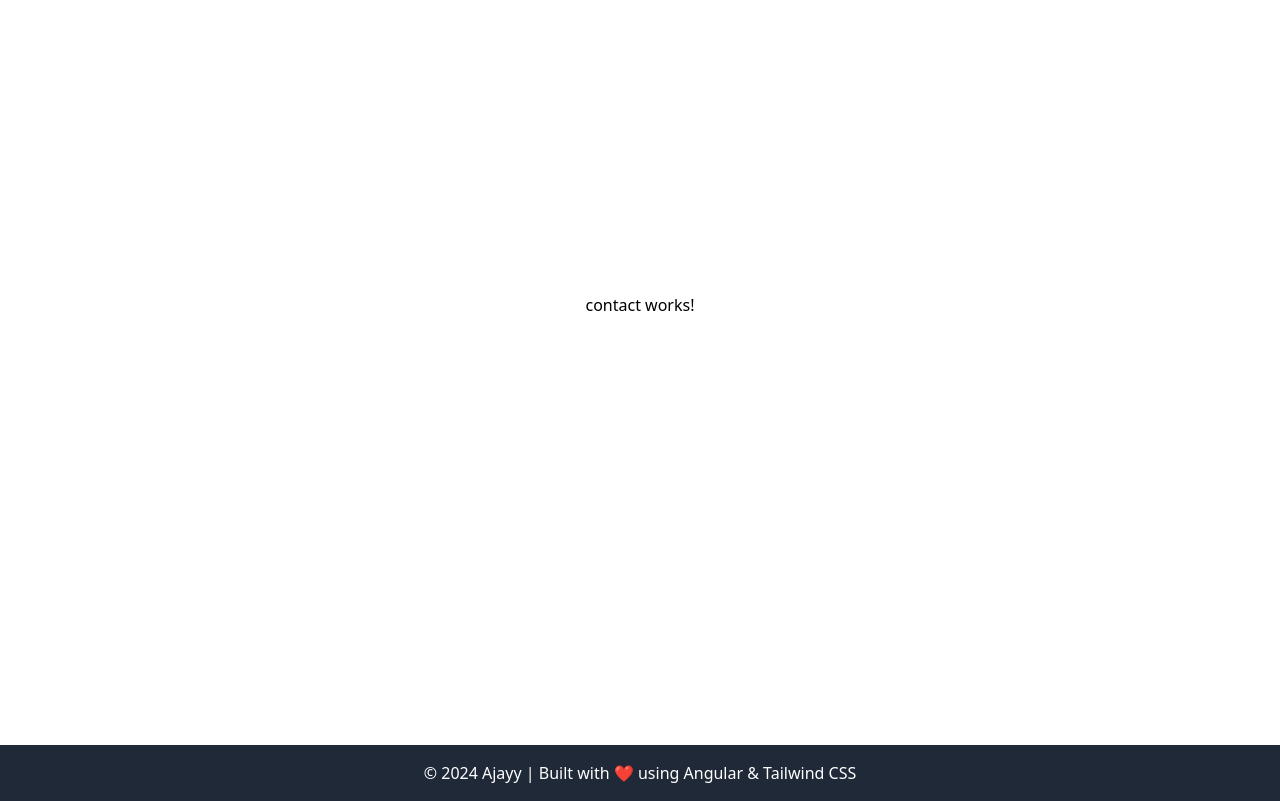
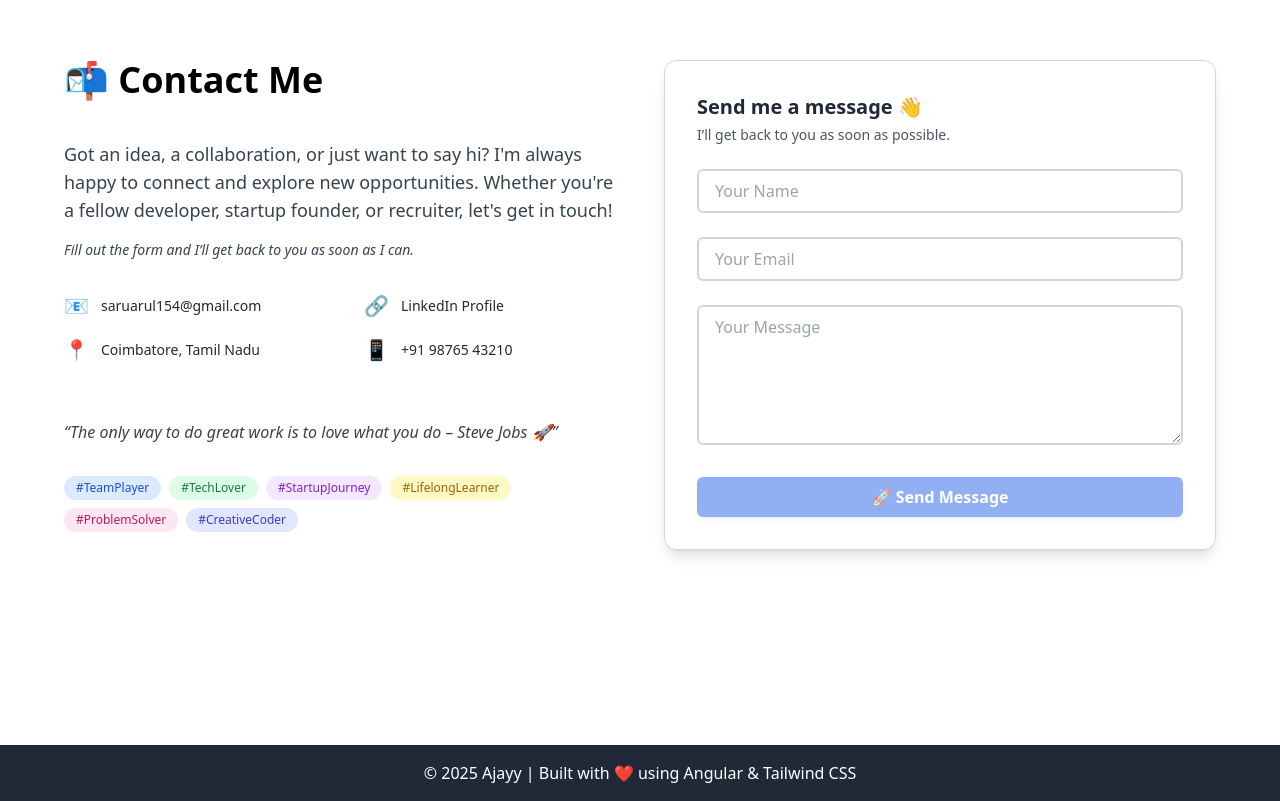
Before and after one commit to Arulsaru/my-portfolio, an Angular app: page / in a window 1280 px wide. Shown: the part 4167-4968 px from the top of the page. Built offline with nearby package versions, Linux system fonts and the light colour scheme.

Commit message:
Contact section done and dusted - current year dynamically impleemented

```diff
--- a/package.json
+++ b/package.json
@@ -18,7 +18,9 @@
     "@angular/platform-browser": "^18.1.0",
     "@angular/platform-browser-dynamic": "^18.1.0",
     "@angular/router": "^18.1.0",
+    "@emailjs/browser": "^4.4.1",
     "rxjs": "~7.8.0",
+    "sweetalert2": "^11.17.2",
     "tslib": "^2.3.0",
     "zone.js": "~0.14.3"
   },
--- a/src/app/components/footer/footer.component.html
+++ b/src/app/components/footer/footer.component.html
@@ -1,3 +1,3 @@
 <footer class="bg-gray-800 text-white p-4 text-center mt-10">
-  <p>© 2024 Ajayy | Built with ❤️ using Angular & Tailwind CSS</p>
+  <p>© {{ currentYear }} Ajayy | Built with ❤️ using Angular & Tailwind CSS</p>
 </footer>
--- a/src/app/components/footer/footer.component.ts
+++ b/src/app/components/footer/footer.component.ts
@@ -5,8 +5,8 @@ import { Component } from '@angular/core';
   standalone: true,
   imports: [],
   templateUrl: './footer.component.html',
-  styleUrl: './footer.component.css'
+  styleUrl: './footer.component.css',
 })
 export class FooterComponent {
-
+  currentYear = new Date().getFullYear();
 }
--- a/src/app/pages/contact/contact.component.html
+++ b/src/app/pages/contact/contact.component.html
@@ -1 +1,194 @@
-<p>contact works!</p>
+<section
+  id="contact"
+  class="py-16 px-6 md:px-10 lg:px-10 bg-white dark:bg-gray-900 text-black dark:text-white"
+>
+  <div
+    class="max-w-6xl mx-auto grid grid-cols-1 md:grid-cols-2 gap-12 items-start"
+  >
+    <!-- Left Side: Title & Info -->
+    <div>
+      <h2
+        class="text-3xl md:text-4xl font-bold mb-4 text-black dark:text-white"
+      >
+        📬 Contact Me
+      </h2>
+      <p
+        class="text-md md:text-lg text-gray-700 dark:text-gray-300 leading-relaxed mt-10"
+      >
+        Got an idea, a collaboration, or just want to say hi? I'm always happy
+        to connect and explore new opportunities. Whether you're a fellow
+        developer, startup founder, or recruiter, let's get in touch!
+      </p>
+
+      <!-- Instructional Text -->
+      <p class="text-sm text-gray-700 dark:text-gray-300 mt-4 italic">
+        Fill out the form and I’ll get back to you as soon as I can.
+      </p>
+
+      <!-- Contact Info (Optional) -->
+      <div
+        class="mt-8 grid grid-cols-1 sm:grid-cols-2 gap-y-4 gap-x-12 text-sm text-gray-800 dark:text-gray-200"
+      >
+        <!-- Left Column -->
+        <div class="flex items-center gap-3">
+          <span class="text-xl">📧</span>
+          <a href="mailto:saruarul154@gmail.com" class="hover:underline">{{
+            email
+          }}</a>
+        </div>
+
+        <div class="flex items-center gap-3">
+          <span class="text-xl">🔗</span>
+          <a
+            href="https://www.linkedin.com/in/arulmozhi-k/"
+            target="_blank"
+            class="hover:underline"
+          >
+            LinkedIn Profile
+          </a>
+        </div>
+
+        <!-- Left Column -->
+        <div class="flex items-center gap-3">
+          <span class="text-xl">📍</span>
+          <span>Coimbatore, Tamil Nadu</span>
+        </div>
+
+        <div class="flex items-center gap-3">
+          <span class="text-xl">📱</span>
+          <span>+91 98765 43210</span>
+        </div>
+      </div>
+
+      <!-- ✨ Fun Quote -->
+      <div class="pt-14 italic text-gray-700 dark:text-gray-400">
+        “The only way to do great work is to love what you do – Steve Jobs 🚀”
+      </div>
+
+      <!-- 🔥 Personal Tags -->
+      <div class="flex flex-wrap gap-2 pt-8">
+        <span
+          class="bg-blue-100 dark:bg-blue-900 text-blue-700 dark:text-blue-300 px-3 py-1 rounded-full text-xs font-medium"
+        >
+          #TeamPlayer
+        </span>
+        <span
+          class="bg-green-100 dark:bg-green-900 text-green-700 dark:text-green-300 px-3 py-1 rounded-full text-xs font-medium"
+        >
+          #TechLover
+        </span>
+        <span
+          class="bg-purple-100 dark:bg-purple-900 text-purple-700 dark:text-purple-300 px-3 py-1 rounded-full text-xs font-medium"
+        >
+          #StartupJourney
+        </span>
+        <span
+          class="bg-yellow-100 dark:bg-yellow-900 text-yellow-700 dark:text-yellow-300 px-3 py-1 rounded-full text-xs font-medium"
+        >
+          #LifelongLearner
+        </span>
+        <span
+          class="bg-pink-100 dark:bg-pink-900 text-pink-700 dark:text-pink-300 px-3 py-1 rounded-full text-xs font-medium"
+        >
+          #ProblemSolver
+        </span>
+        <span
+          class="bg-indigo-100 dark:bg-indigo-900 text-indigo-700 dark:text-indigo-300 px-3 py-1 rounded-full text-xs font-medium"
+        >
+          #CreativeCoder
+        </span>
+      </div>
+    </div>
+
+    <!-- Right Side: Contact Form -->
+    <!-- Right Side: Contact Form (Revamped) -->
+    <div
+      class="w-full bg-white dark:bg-gray-800 border border-gray-300 dark:border-gray-700 rounded-xl shadow-lg p-8 transition-all duration-300"
+    >
+      <form (submit)="onSubmit()" #contactForm="ngForm" class="space-y-6">
+        <!-- Heading -->
+        <div>
+          <h3
+            class="text-xl font-semibold mb-1 text-gray-800 dark:text-gray-200"
+          >
+            Send me a message 👋
+          </h3>
+          <p class="text-sm text-gray-600 dark:text-gray-400">
+            I’ll get back to you as soon as possible.
+          </p>
+        </div>
+
+        <!-- Name -->
+        <div class="flex flex-col gap-1">
+          <input
+            type="text"
+            id="name"
+            name="name"
+            [(ngModel)]="formData.name"
+            required
+            placeholder="Your Name"
+            class="w-full px-4 py-2 border-2 border-gray-300 dark:border-gray-600 rounded-md bg-white dark:bg-gray-700 text-gray-900 dark:text-white focus:outline-none focus:ring-2 focus:ring-blue-500 focus:border-blue-500 dark:focus:border-blue-400 transition-all duration-300"
+          />
+        </div>
+
+        <!-- Email -->
+        <div class="flex flex-col gap-1">
+          <input
+            type="email"
+            id="email"
+            name="email"
+            [(ngModel)]="formData.email"
+            required
+            placeholder="Your Email"
+            class="w-full px-4 py-2 border-2 border-gray-300 dark:border-gray-600 rounded-md bg-white dark:bg-gray-700 text-gray-900 dark:text-white focus:outline-none focus:ring-2 focus:ring-blue-500 focus:border-blue-500 dark:focus:border-blue-400 transition-all duration-300"
+          />
+        </div>
+
+        <!-- Message -->
+        <div class="flex flex-col gap-1">
+          <textarea
+            id="message"
+            name="message"
+            [(ngModel)]="formData.message"
+            required
+            placeholder="Your Message"
+            rows="5"
+            class="w-full px-4 py-2 border-2 border-gray-300 dark:border-gray-600 rounded-md bg-white dark:bg-gray-700 text-gray-900 dark:text-white focus:outline-none focus:ring-2 focus:ring-blue-500 focus:border-blue-500 dark:focus:border-blue-400 transition-all duration-300"
+          ></textarea>
+        </div>
+
+        <!-- Submit Button -->
+        <div class="pt-2">
+          <button
+            type="submit"
+            [disabled]="!contactForm.valid || loading"
+            class="w-full py-2 px-4 bg-blue-600 hover:bg-blue-700 text-white font-semibold rounded-md shadow-md transition-all duration-300 disabled:opacity-50 flex items-center justify-center gap-2"
+          >
+            <svg
+              *ngIf="loading"
+              class="animate-spin h-5 w-5 text-white"
+              xmlns="http://www.w3.org/2000/svg"
+              fill="none"
+              viewBox="0 0 24 24"
+            >
+              <circle
+                class="opacity-25"
+                cx="12"
+                cy="12"
+                r="10"
+                stroke="currentColor"
+                stroke-width="4"
+              ></circle>
+              <path
+                class="opacity-75"
+                fill="currentColor"
+                d="M4 12a8 8 0 018-8v4a4 4 0 00-4 4H4z"
+              ></path>
+            </svg>
+            <span>{{ loading ? "Sending..." : "🚀 Send Message" }}</span>
+          </button>
+        </div>
+      </form>
+    </div>
+  </div>
+</section>
--- a/src/app/pages/contact/contact.component.ts
+++ b/src/app/pages/contact/contact.component.ts
@@ -1,12 +1,63 @@
+import { NgIf } from '@angular/common';
 import { Component } from '@angular/core';
+import { FormsModule, ReactiveFormsModule } from '@angular/forms';
+import emailjs from '@emailjs/browser';
+import Swal from 'sweetalert2';
 
 @Component({
   selector: 'app-contact',
   standalone: true,
-  imports: [],
+  imports: [FormsModule, ReactiveFormsModule, NgIf],
   templateUrl: './contact.component.html',
-  styleUrl: './contact.component.css'
+  styleUrl: './contact.component.css',
 })
 export class ContactComponent {
+  formData = {
+    name: '',
+    email: '',
+    message: '',
+  };
+  loading = false;
 
+  email = 'saruarul154@gmail.com';
+
+  onSubmit(): void {
+    this.loading = true;
+
+    const serviceID = 'service_c7neqo1';
+    const templateID = 'template_dbpjekm';
+    const publicKey = 'PybH4OD4pFvsK9pGb';
+
+    const templateParams = {
+      from_name: this.formData.name,
+      from_email: this.formData.email,
+      message: this.formData.message,
+    };
+
+    emailjs
+      .send(serviceID, templateID, templateParams, publicKey)
+      .then((response) => {
+        this.loading = false;
+        this.formData = { name: '', email: '', message: '' };
+        Swal.fire({
+          icon: 'success',
+          title: `Hey ${this.formData.name}! 👋`,
+          text: 'I’ve got your message — I’ll get back to you shortly!',
+          confirmButtonColor: '#2563eb',
+          confirmButtonText: 'Okay, got it!',
+        });
+      })
+      .catch((err) => {
+        this.loading = false;
+        Swal.fire({
+          icon: 'error',
+          title: 'Oops! ❌',
+          text: 'Well, that’s awkward 😅 Something failed. Please retry.',
+          confirmButtonColor: '#ef4444', // Tailwind red-500
+          confirmButtonText: 'Okay, got it!',
+          footer:
+            '<a href="https://www.linkedin.com/in/arulmozhi-k/" target="_blank" style="color: #3b82f6; font-weight: bold; text-decoration: underline; text-bold">Connect with me on LinkedIn...</a>',
+        });
+      });
+  }
 }
```
Also changed, not shown: 1 other file (tests, documents, lock files or other folders).
